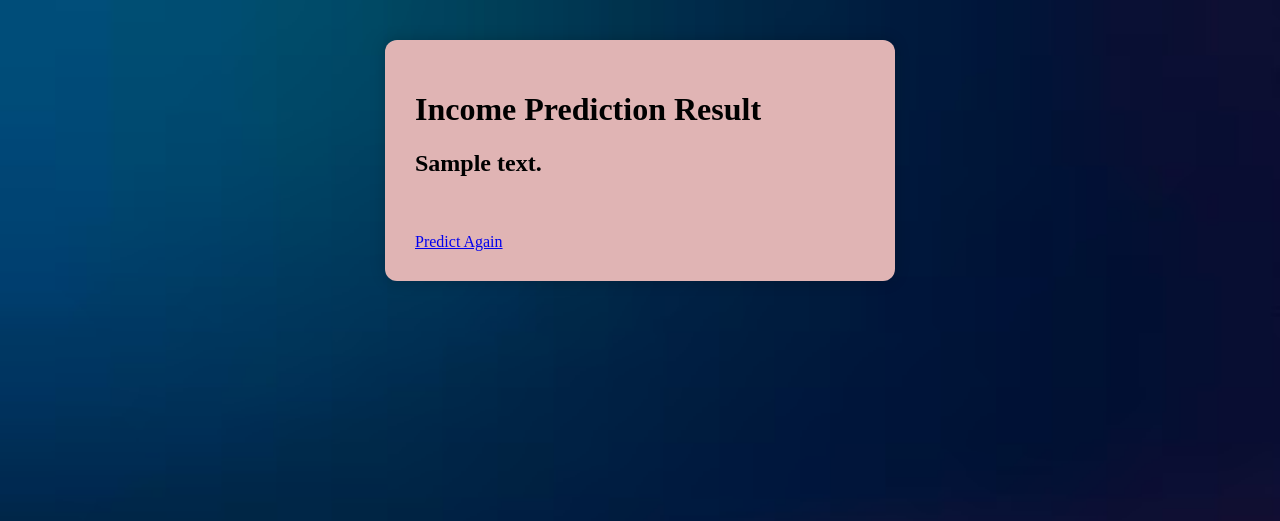
After one commit to RaseesaShaheem/Adult_Income_Census_ML_Mini_Project, a Flask app: template templates/output.html in a window 1280 px wide. The commit adds this page. Shown: the top 521 px of the page. Run offline with Flask 3, Linux system fonts and the light colour scheme; the template is opened without the code that fills it: most values are stand-ins (such as "Sample title", 1, 10 or a date in 2020); parts of the project's set-up code (start-up, migrations or seed data) failed here and were passed over.

Commit message:
frontend

```diff
--- /dev/null
+++ b/templates/output.html
@@ -0,0 +1,19 @@
+<!DOCTYPE html>
+<html lang="en">
+<head>
+    <title>Prediction Result</title>
+    <link rel="stylesheet" href="/static/css/style.css">
+</head>
+<body background="/static/images/bg2.jpg">
+
+<div class="container">
+    <h1>Income Prediction Result</h1>
+
+    <h2>{{ prediction_text }}</h2>
+
+    <br><br>
+    <a href="/" class="btn">Predict Again</a>
+</div>
+
+</body>
+</html>
```
Also changed, not shown: templates/index.html (+4 -4 lines).
